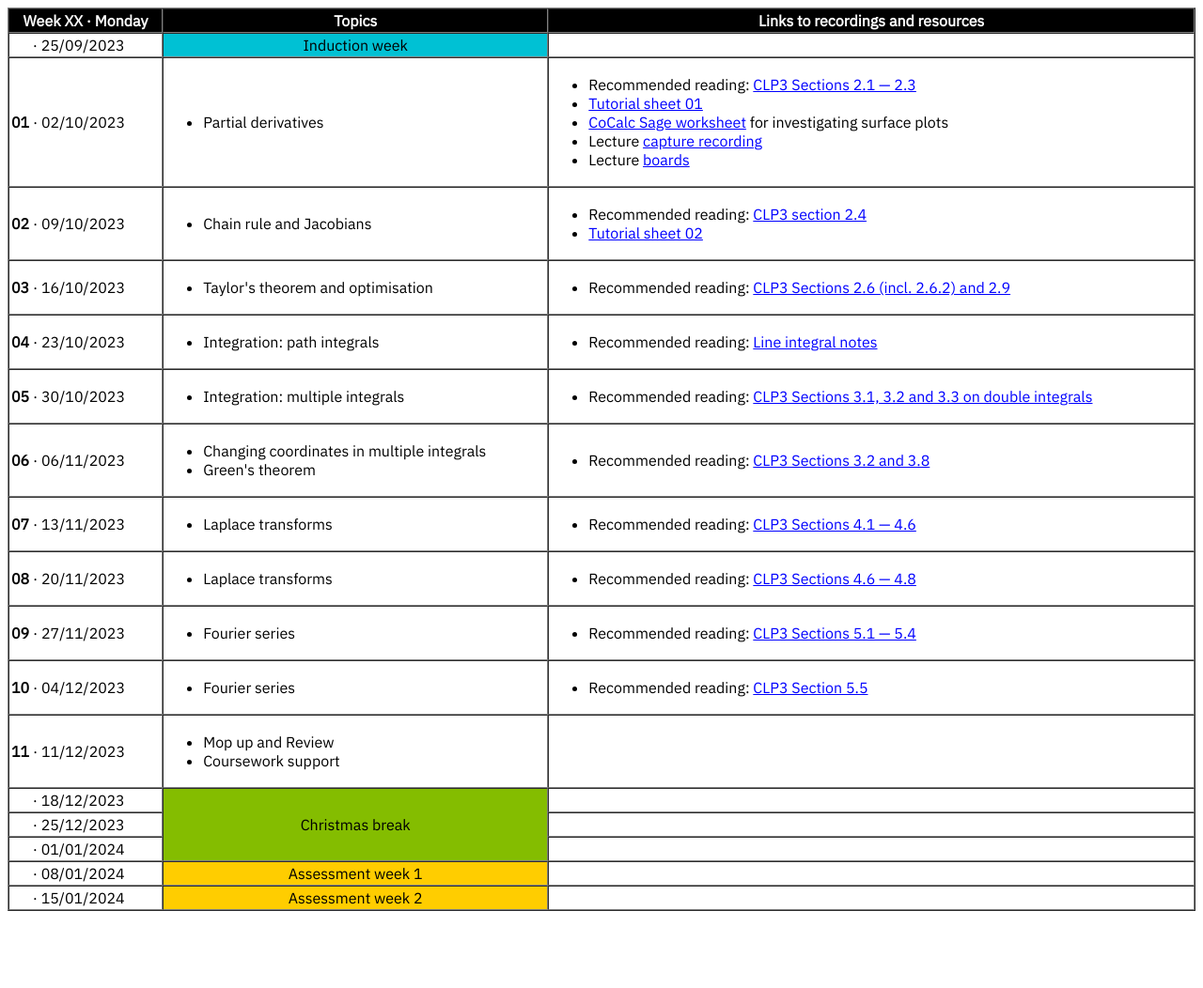
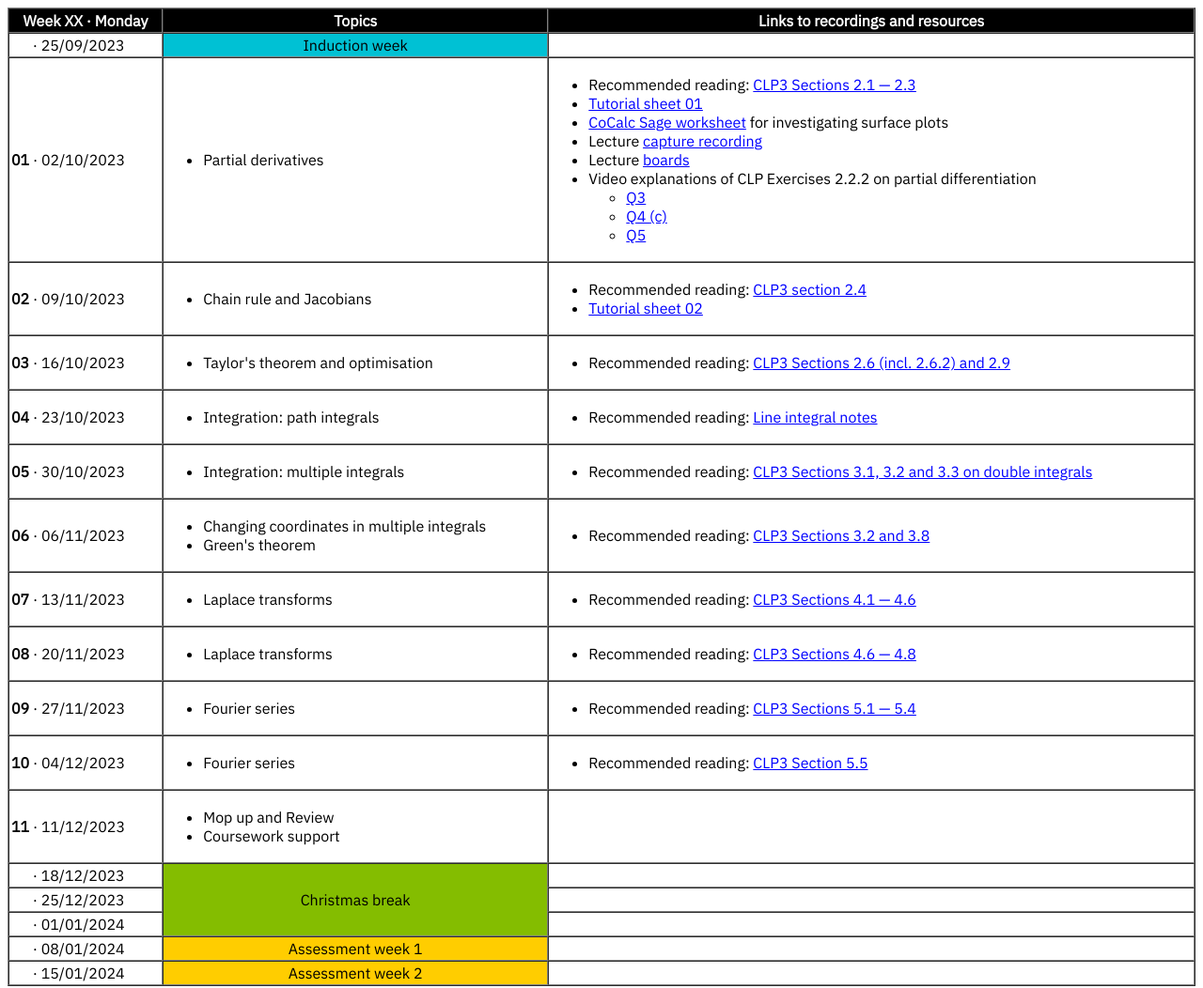
Before and after one commit to killianobrien/multi2324, a plain HTML site: page schedule/index.html in a window 1280 px wide. Shown: the whole page at 94% size. Before the commit the page ends 978 px from the top, so only its background shows below. Drawn offline with Linux system fonts and the light colour scheme.

Commit message:
exercises

```diff
--- a/schedule/index.html
+++ b/schedule/index.html
@@ -63,6 +63,20 @@ a:hover {
 					<li>
 						Lecture <a href="./pdf/multi-01_exp.pdf" target="_blank">boards</a>
 					</li>
+					<li>
+						Video explanations of CLP Exercises 2.2.2 on partial differentiation
+					</li>
+					<ul>
+						<li>
+							<a href="https://youtu.be/zr9famFAuXs" target="_blank">Q3</a>
+						</li>
+						<li>
+							<a href="https://youtu.be/YgvnAgz9ejc" target="_blank">Q4 (c)</a>
+						</li>
+						<li>
+							<a href="https://youtu.be/iQKJQLc8vGQ" target="_blank">Q5</a>
+						</li>
+					</ul>
 				</ul>
 			</td>
 		</tr>
```
